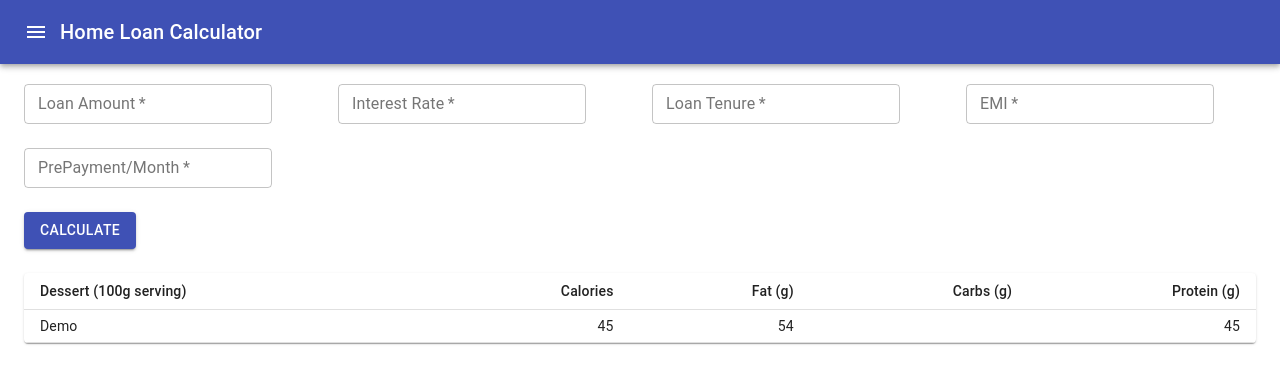
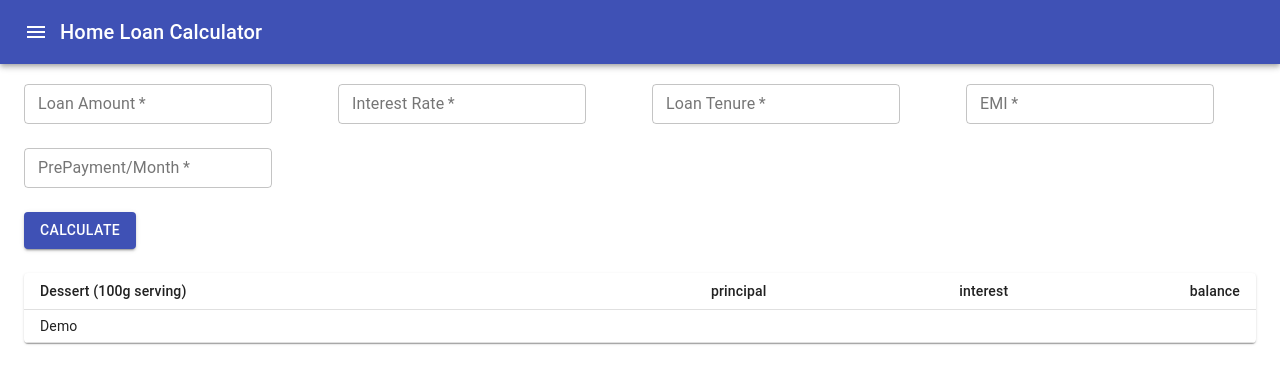
Before and after one commit to patelvimal/HomeLoanScheduler, a React (Create React App) app: page / in a window 1280 px wide. Shown: the top 384 px of the page. Built offline with nearby package versions, Linux system fonts and the light colour scheme.

Commit message:
updated calcultor service

```diff
--- a/src/LoanForm.jsx
+++ b/src/LoanForm.jsx
@@ -28,7 +28,9 @@ export default class LoanForm extends Component {
     }
     onSubmit=()=> {
         var result = calcHomeLoan(this.state.loanAmount,this.state.emi,this.state.interestRate);
-        alert(JSON.stringify(result));
+        this.setState({
+            rows:result
+        })
     }
 
     render() {
@@ -92,7 +94,7 @@ export default class LoanForm extends Component {
 						<Button variant="contained" color="primary" onClick={this.onSubmit}>Calculate</Button>
 					</Grid>
 					<Grid item xs={12}>
-						<LoanResult/>
+                        <LoanResult dataSource={rows}/>
 					</Grid>
 				</Grid>
 			</Container>
--- a/src/LoanResult.jsx
+++ b/src/LoanResult.jsx
@@ -13,33 +13,31 @@ export default class LoanResult extends Component {
     constructor(){
         super();
         this.state= {
-            rows : [{name:'Demo',calories:'45',fat:54,protein:45}]
+            rows : this.props
         }
     }
     render() {
-        const {rows} = this.state;
+        const {dataSource} = this.props;
         return (
             <TableContainer component={Paper}>
                 <Table size="small" aria-label="a dense table">
                     <TableHead>
                         <TableRow>
                             <TableCell>Dessert (100g serving)</TableCell>
-                            <TableCell align="right">Calories</TableCell>
-                            <TableCell align="right">Fat&nbsp;(g)</TableCell>
-                            <TableCell align="right">Carbs&nbsp;(g)</TableCell>
-                            <TableCell align="right">Protein&nbsp;(g)</TableCell>
+                            <TableCell align="right">principal</TableCell>
+                            <TableCell align="right">interest</TableCell>
+                            <TableCell align="right">balance</TableCell>
                         </TableRow>
                     </TableHead>
                     <TableBody>
-                        {rows.map(row => (
+                        {dataSource && dataSource.map(row => (
                             <TableRow key={row.name}>
                                 <TableCell component="th" scope="row">
                                     {row.name}
                                 </TableCell>
-                                <TableCell align="right">{row.calories}</TableCell>
-                                <TableCell align="right">{row.fat}</TableCell>
-                                <TableCell align="right">{row.carbs}</TableCell>
-                                <TableCell align="right">{row.protein}</TableCell>
+                                <TableCell align="right">{row.principal}</TableCell>
+                                <TableCell align="right">{row.interest}</TableCell>
+                                <TableCell align="right">{row.balance}</TableCell>
                             </TableRow>
                         ))}
                     </TableBody>
```
